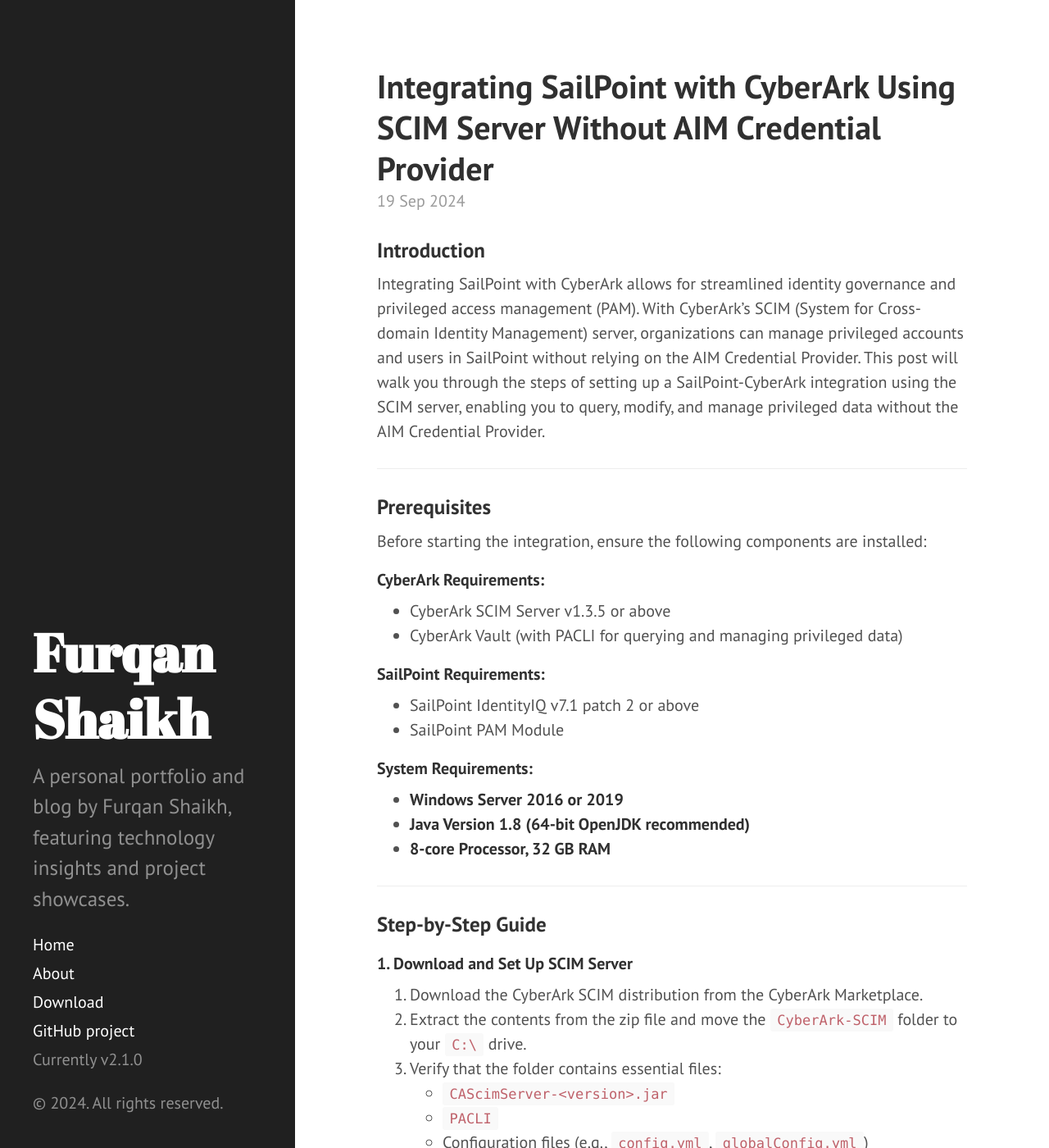
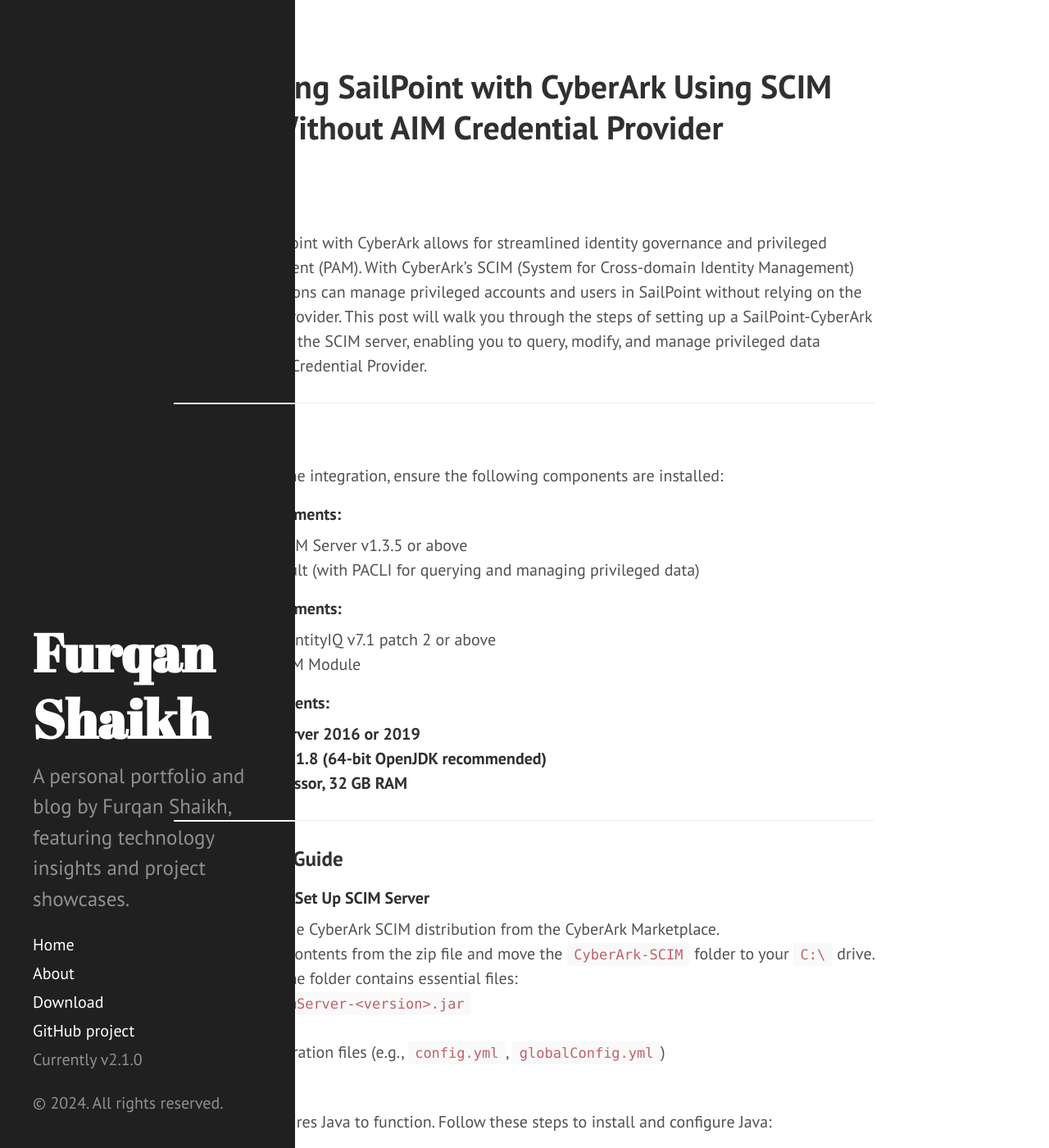
Before and after one commit to furqanshaikh/furqanshaikh.github.io, a Jekyll site: the page built from index.html, in a window 1280 px wide and 1400 px high. Shown: the whole window at 82% size. Built offline with Jekyll 4.4.1, drawn with Linux system fonts in a browser that asks for light colours; the list of posts is cut into pages by our own code.

Commit message:
Updates to layout

```diff
--- a/public/css/hyde.css
+++ b/public/css/hyde.css
@@ -34,11 +34,13 @@
 html {
   font-family: "PT Sans", Helvetica, Arial, sans-serif;
 }
+
 @media (min-width: 48em) {
   html {
     font-size: 16px;
   }
 }
+
 @media (min-width: 58em) {
   html {
     font-size: 20px;
@@ -59,6 +61,7 @@ html {
   color: rgba(255,255,255,.5);
   background-color: #202020;
 }
+
 @media (min-width: 48em) {
   .sidebar {
     position: fixed;
@@ -99,12 +102,7 @@ a.sidebar-nav-item:focus {
   font-weight: bold;
 }
 
-/* Sticky sidebar
- *
- * Add the `sidebar-sticky` class to the sidebar's container to affix it the
- * contents to the bottom of the sidebar in tablets and up.
- */
-
+/* Sticky sidebar */
 @media (min-width: 48em) {
   .sidebar-sticky {
     position: absolute;
@@ -115,7 +113,8 @@ a.sidebar-nav-item:focus {
 }
 
 
-/* Container
+/*
+ * Container
  *
  * Align the contents of the site above the proper threshold with some margin-fu
  * with a 25%-wide `.sidebar`.
@@ -126,21 +125,32 @@ a.sidebar-nav-item:focus {
   padding-bottom: 4rem;
 }
 
+/* For medium screens (tablets) */
 @media (min-width: 48em) {
   .content {
-    max-width: 38rem;
-    margin-left: 20rem;
+    max-width: 40rem; /* Slightly wider for better use of space */
+    margin-left: 18rem; /* Adjusted margin for balance */
     margin-right: 2rem;
   }
 }
 
+/* For large screens (desktops) */
 @media (min-width: 64em) {
   .content {
-    margin-left: 22rem;
-    margin-right: 4rem;
+    max-width: 50rem; /* Wider for large screens */
+    margin-left: 20%;  /* Use percentage for a more flexible layout */
+    margin-right: 10%; /* Equal margin on both sides */
   }
 }
 
+/* For extra-large screens (ultrawide monitors) */
+@media (min-width: 80em) {
+  .content {
+    max-width: 60rem; /* Even wider for large screens */
+    margin-left: 15%; /* Reduce left margin to make better use of screen space */
+    margin-right: 15%;
+  }
+}
 
 /*
  * Reverse layout
@@ -167,12 +177,10 @@ a.sidebar-nav-item:focus {
 }
 
 
-
 /*
  * Themes
  *
- * As of v1.1, Hyde includes optional themes to color the sidebar and links
- * within blog posts. To use, add the class of your choosing to the `body`.
+ * Optional themes to color the sidebar and links within blog posts.
  */
 
 /* Base16 (http://chriskempson.github.io/base16/#default) */
```
